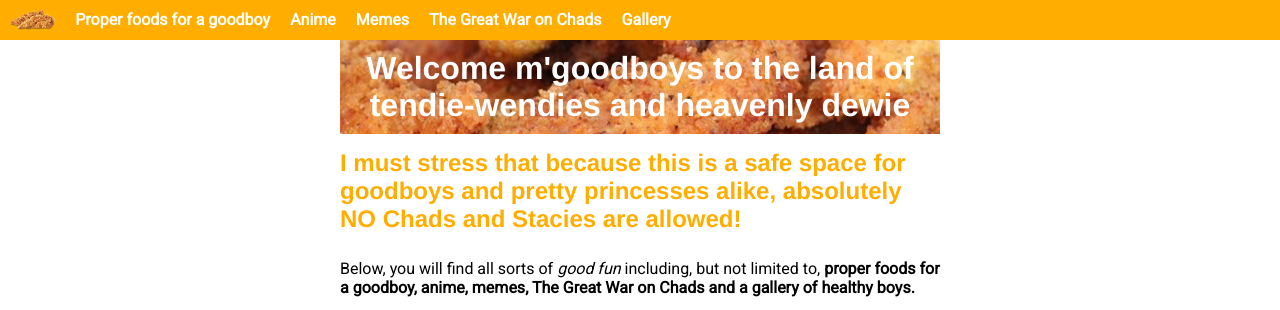
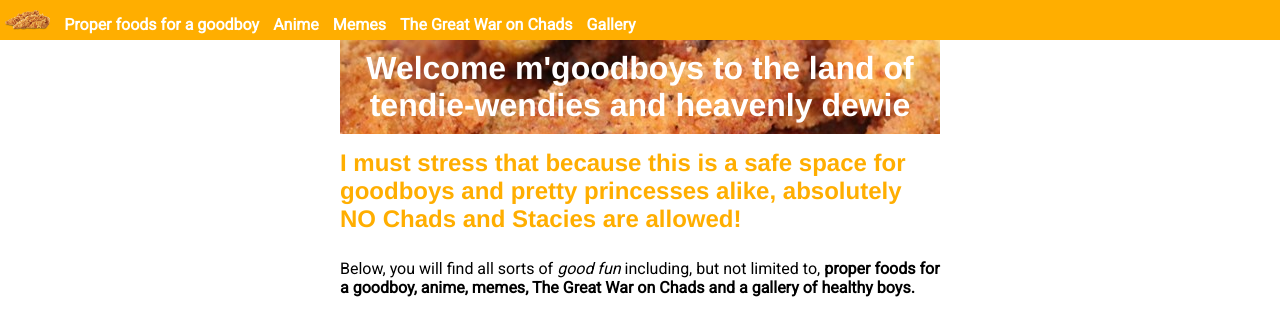
Before and after one commit to GoodboyREEEE1337/hello-world, a plain HTML site: page AGoodboyWebpage.html in a window 1280 px wide. Shown: the top 310 px of the page. Drawn offline with Linux system fonts and the light colour scheme.

Commit message:
Revert "Resolves #4"
This reverts commit 4adfc18375e4aa55431aa8a6da324c575505dc76.

```diff
--- a/AGoodboyWebpage.html
+++ b/AGoodboyWebpage.html
@@ -7,7 +7,7 @@
         <link href="https://fonts.googleapis.com/css?family=Roboto" rel="stylesheet">
     </head>
     <body>
-        <div class="menu flex-container">
+        <div class="menu">
             <a href="./AGoodboyWebpage.html"><img src="./tendie-logo.png" alt="A delicious tendie"></a>
             <a href="#Goodboy-food">Proper foods for a goodboy</a>
             <a href="#Anime">Anime</a>
--- a/GBStyle.css
+++ b/GBStyle.css
@@ -3,13 +3,6 @@
 .main-content {
     width: 600px;
     margin: 0px auto;
-}
-
-.flex-container {
-    display: flex;
-    flex-direction: row;
-    flex-wrap: nowrap;
-    align-items: flex-start;
 }
 
 .main-content.with-menu {
@@ -36,7 +29,7 @@ body {
 }
 
 .menu a {
-    padding: 0px 10px;
+    padding: 0px 5px;
     color: #FFF;
 }
 
```
